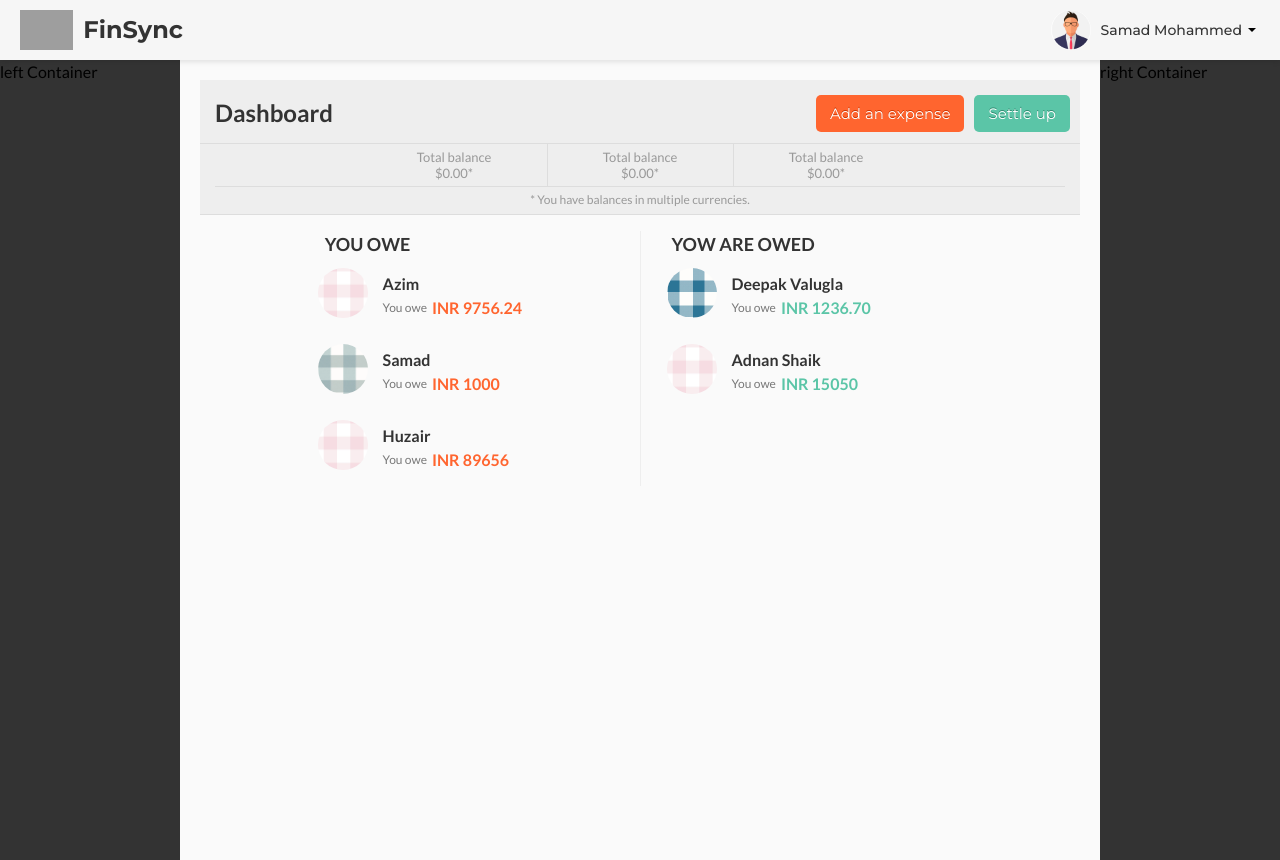
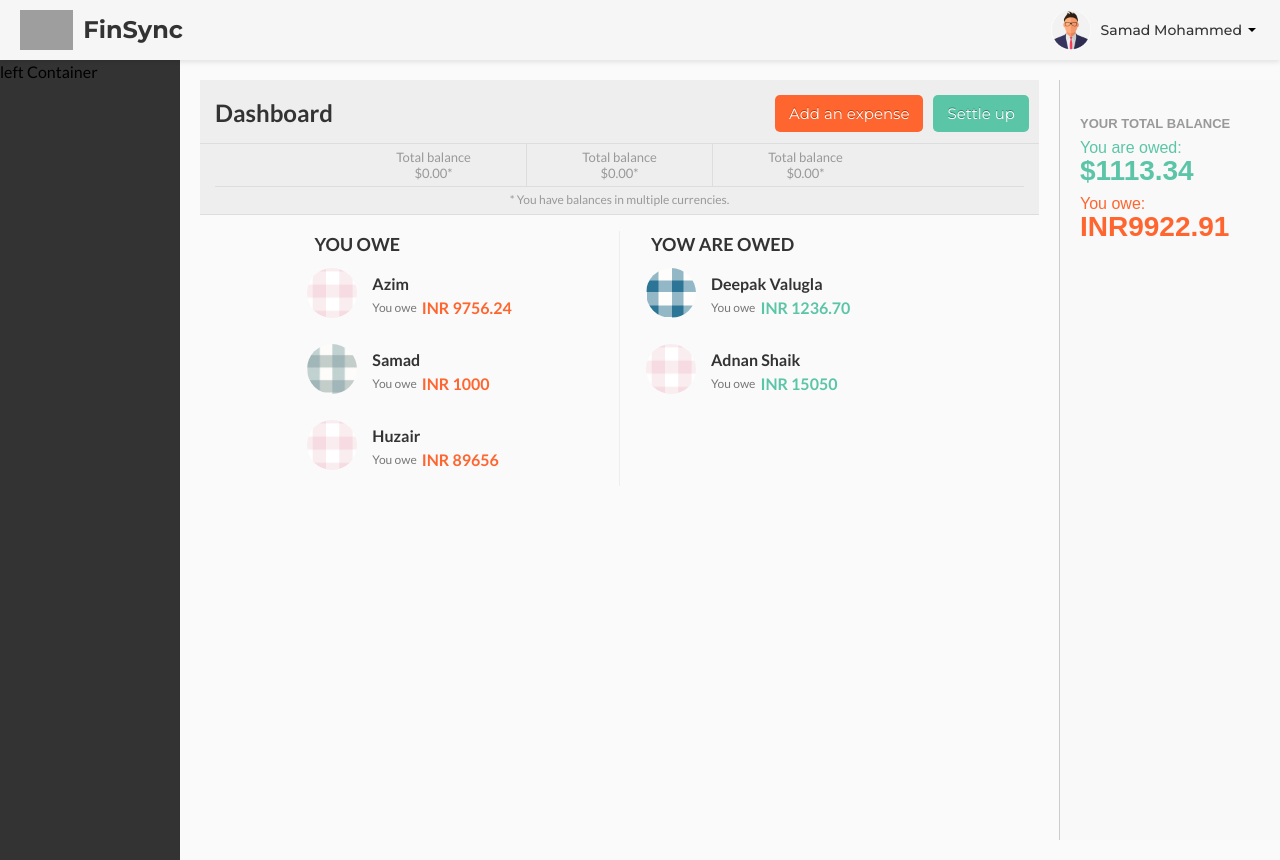
Before and after one commit to azim1410/FinSync, a React (Vite) app in the folder frontend/: page /dashboard in a window 1280 px wide. Built offline with nearby package versions, Linux system fonts and the light colour scheme; grey boxes are pictures that could not be loaded.

Commit message:
Dashboard right container design done, functionality pending

```diff
--- /dev/null
+++ b/frontend/src/Molecules/DashboardMolecules/DashboardRightContainer/DRCstyles.css
@@ -0,0 +1,59 @@
+.balance-summary {
+  font-family: Arial, sans-serif;
+  text-align: left;
+  margin: 20px;
+  padding: 20px;
+  border-left: 1px solid #ccc;
+  /* border-radius: 10px; */
+  background-color: #f9f9f9;
+  margin-left: auto;
+  margin-right: auto;
+  width: 180px;
+  transition: all 0.3s ease; /* Smoothly hide/show the containers */
+}
+
+@media (max-width: 780px) {
+  .balance-summary {
+    display: none; /* Hide the left and right containers */
+  }
+}
+
+.balance-summary h2 {
+  margin-top: 12px;
+  font-size: 13px;
+  line-height: 24px;
+  color: #999;
+  text-transform: uppercase;
+}
+
+.balance-details {
+  font-size: 18px;
+}
+
+.balance-row {
+  display: flex;
+  flex-direction: column;
+  font-size: 28px;
+  line-height: 22px;
+  margin-bottom: 10px;
+}
+
+.pos-label,
+.neg-label {
+  font-size: 16px;
+  line-height: 24px;
+}
+
+.pos-value,
+.neg-value {
+  font-weight: bold;
+}
+.pos-label,
+.pos-value {
+  color: #5cc5a7;
+}
+
+.neg-label,
+.neg-value {
+  color: #ff652f;
+}
--- a/frontend/src/Molecules/DashboardMolecules/DashboardRightContainer/DashboardRightContainer.tsx
+++ b/frontend/src/Molecules/DashboardMolecules/DashboardRightContainer/DashboardRightContainer.tsx
@@ -1,7 +1,74 @@
-import React from "react";
+import React, { useEffect, useState } from "react";
+import "./DRCstyles.css";
+interface BalanceData {
+  totalBalance: string;
+  youAreOwed: string;
+  youOwe: string;
+}
 
-const DashboardRightContainer = () => {
-  return <div className="dashboard-right-container">right Container</div>;
+const DashboardRightContainer: React.FC = () => {
+  const [balanceData, setBalanceData] = useState<BalanceData | null>(null);
+  const [loading, setLoading] = useState<boolean>(true);
+  const [error, setError] = useState<string | null>(null);
+
+  // Uncomment this code when API is ready
+  // useEffect(() => {
+  //   const fetchBalanceData = async () => {
+  //     try {
+  //       const response = await fetch("https://api.example.com/balances"); // Replace with your API URL
+  //       if (!response.ok) {
+  //         throw new Error("Failed to fetch data");
+  //       }
+  //       const data: BalanceData = await response.json();
+  //       setBalanceData(data);
+  //       setLoading(false);
+  //     } catch (err) {
+  //       setError((err as Error).message);
+  //       setLoading(false);
+  //     }
+  //   };
+
+  //   fetchBalanceData();
+  // }, []);
+
+  // Demo data for now
+  useEffect(() => {
+    const demoData: BalanceData = {
+      totalBalance: "$0.00",
+      youAreOwed: "$1113.34",
+      youOwe: "INR9922.91",
+    };
+
+    // Simulate API loading delay
+    setTimeout(() => {
+      setBalanceData(demoData);
+      setLoading(false);
+    }, 1000);
+  }, []);
+
+  if (loading) {
+    return <p>Loading...</p>;
+  }
+
+  if (error) {
+    return <p>Error: {error}</p>;
+  }
+
+  return (
+    <div className="balance-summary">
+      <h2>Your Total Balance</h2>
+      <div className="balance-details">
+        <div className="balance-row">
+          <span className="pos-label">You are owed:</span>
+          <span className="pos-value">{balanceData?.youAreOwed}</span>
+        </div>
+        <div className="balance-row">
+          <span className="neg-label">You owe:</span>
+          <span className="neg-value">{balanceData?.youOwe}</span>
+        </div>
+      </div>
+    </div>
+  );
 };
 
 export default DashboardRightContainer;
```
